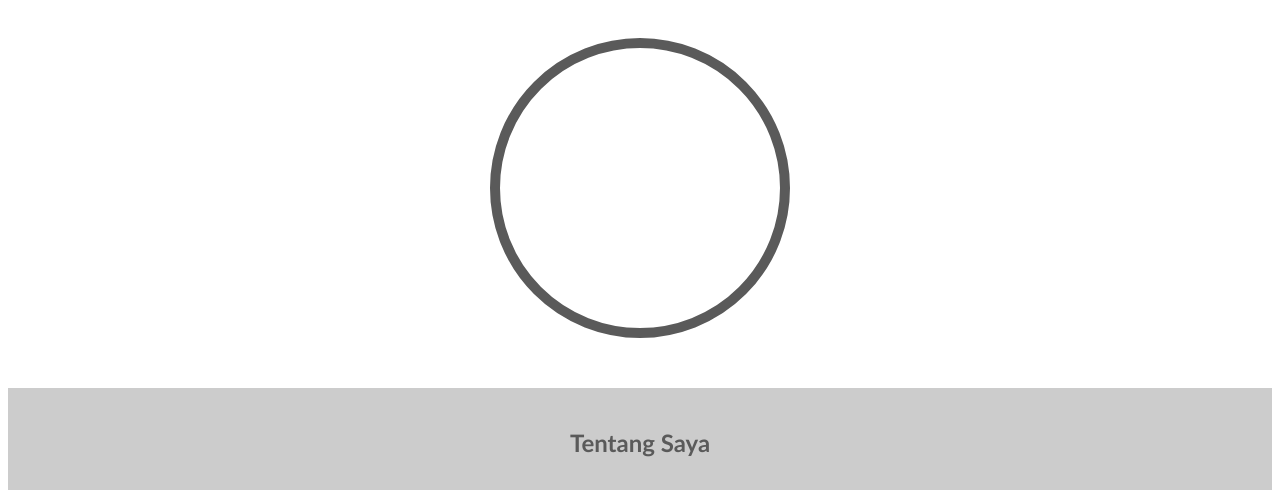
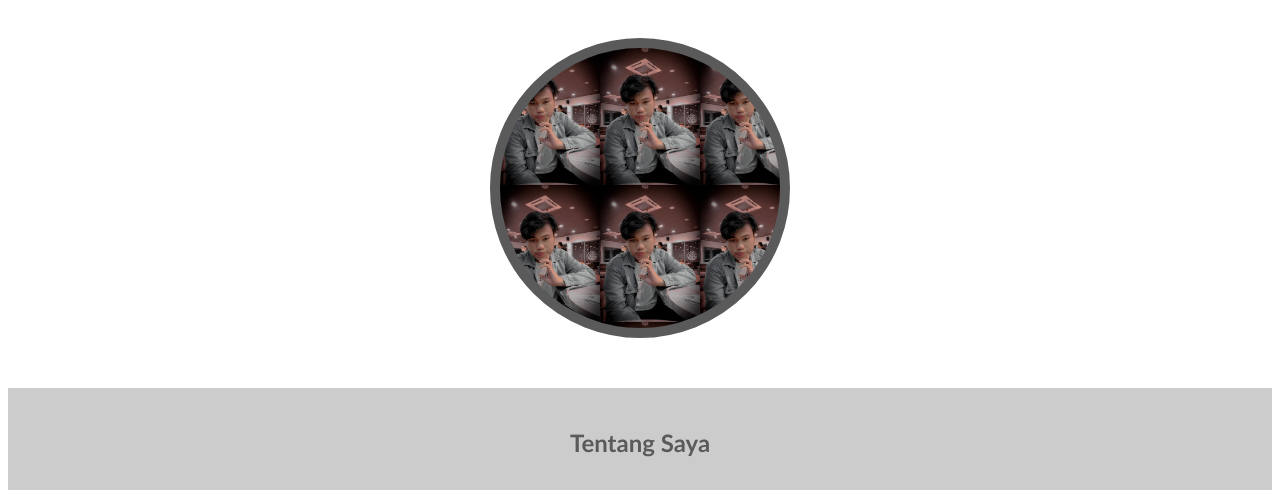
Before and after one commit to hudzzz01/belajarProgate, a plain HTML site: page index.html in a window 1280 px wide. Shown: the part 269-759 px from the top of the page. Drawn offline with Linux system fonts and the light colour scheme; files whose address does not match are found by name.

Commit message:
Update style.css

```diff
--- a/style.css
+++ b/style.css
@@ -71,7 +71,7 @@ header{
     height: 300px;
     border: 10px solid rgb(90, 90, 90);
     border-radius: 50%;
-    background-image: url("images/pp.jpg");
+    background-image: url("pp.jpg");
     background-size: 100px;
 }
 .middle{
```
